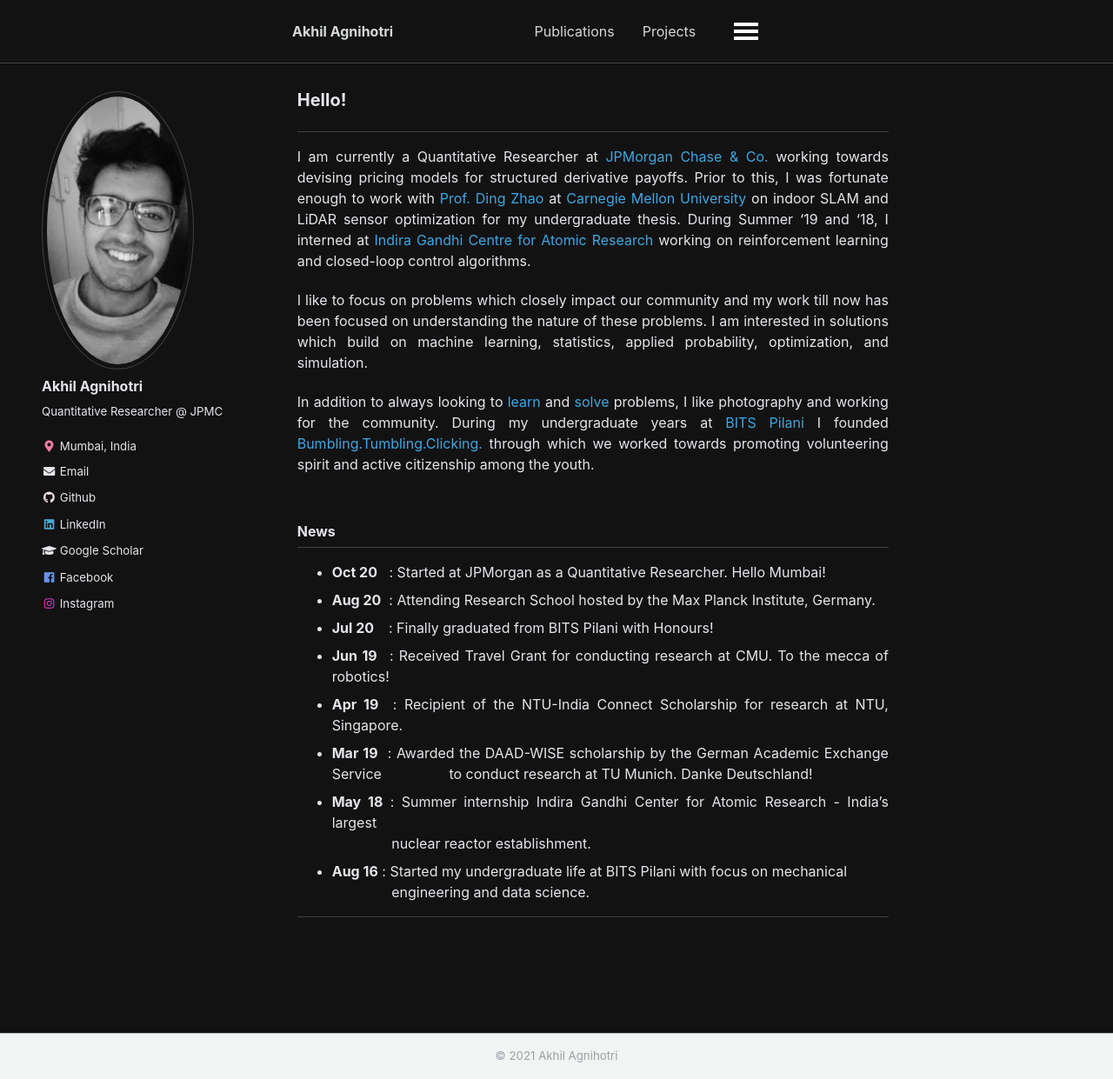
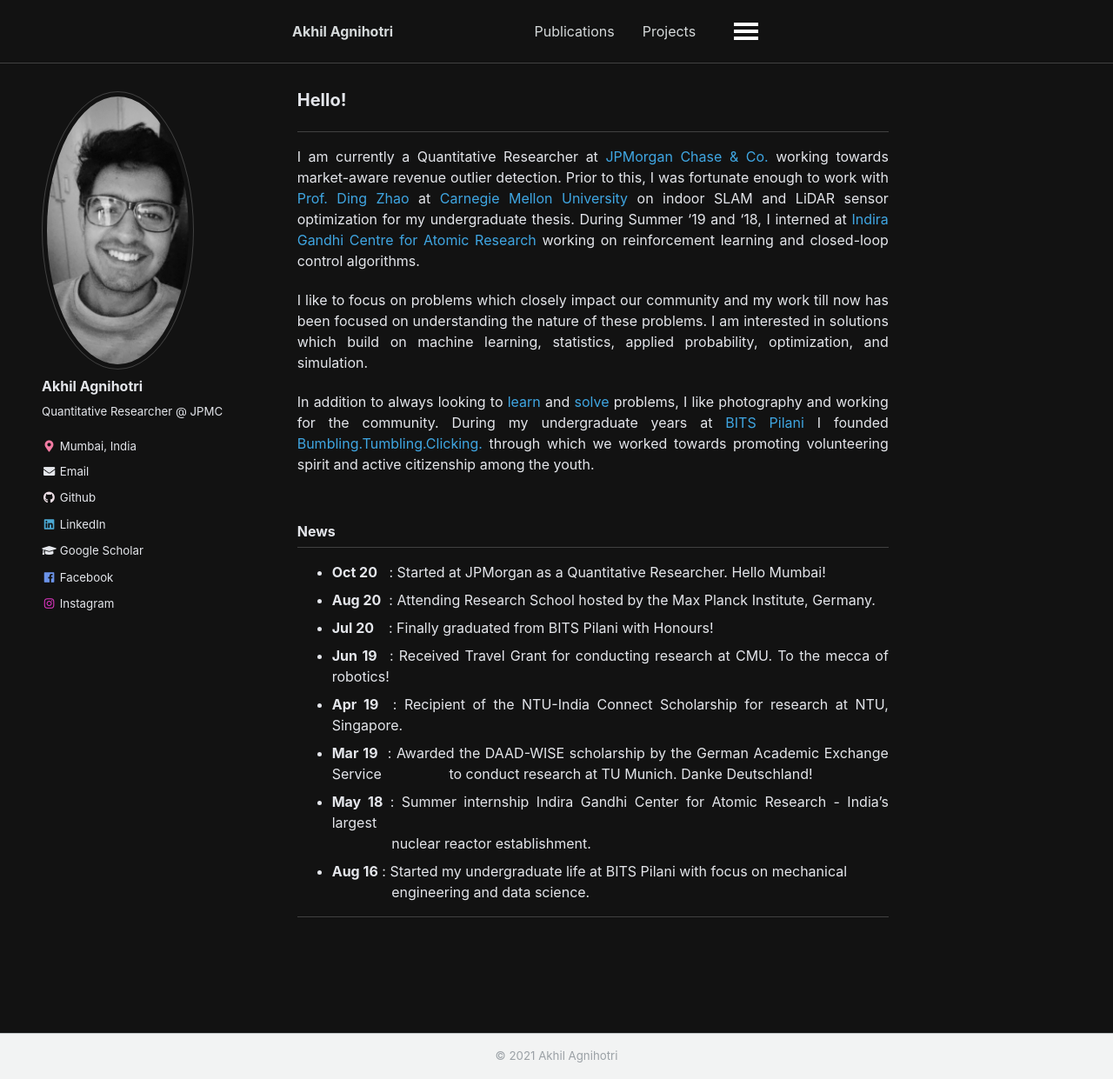
Before and after one commit to pmk2700/pranav-kulkarni.github.io, a Jekyll site: the page built from _pages/about.md, in a window 1280 px wide and 1241 px high. Shown: the whole window at 87% size. Built offline with Jekyll 4.4.1, drawn with Linux system fonts in a browser that asks for light colours; a script that is not in the unit is left out.

Commit message:
Changed JP work

```diff
--- a/_pages/about.md
+++ b/_pages/about.md
@@ -12,7 +12,7 @@
 
 ------
 
-I am currently a Quantitative Researcher at [JPMorgan Chase & Co.](https://www.jpmorgan.com/solutions/cib/markets/global-equities) working towards devising pricing models for structured derivative payoffs. Prior to this, I was fortunate enough to work with [Prof. Ding Zhao](http://www.andrew.cmu.edu/user/dingzhao/) at [Carnegie Mellon University](http://www.andrew.cmu.edu/user/dingzhao/) on indoor SLAM and LiDAR sensor optimization for my undergraduate thesis. During Summer '19 and '18, I interned at [Indira Gandhi Centre for Atomic Research](http://www.igcar.gov.in/) working on reinforcement learning and closed-loop control algorithms.
+I am currently a Quantitative Researcher at [JPMorgan Chase & Co.](https://www.jpmorgan.com/solutions/cib/markets/global-equities) working towards market-aware revenue outlier detection. Prior to this, I was fortunate enough to work with [Prof. Ding Zhao](http://www.andrew.cmu.edu/user/dingzhao/) at [Carnegie Mellon University](http://www.andrew.cmu.edu/user/dingzhao/) on indoor SLAM and LiDAR sensor optimization for my undergraduate thesis. During Summer '19 and '18, I interned at [Indira Gandhi Centre for Atomic Research](http://www.igcar.gov.in/) working on reinforcement learning and closed-loop control algorithms.
 
 I like to focus on problems which closely impact our community and my work till now has been focused on understanding the nature of these problems. I am interested in solutions which build on machine learning, statistics, applied probability, optimization, and simulation.
 
```
